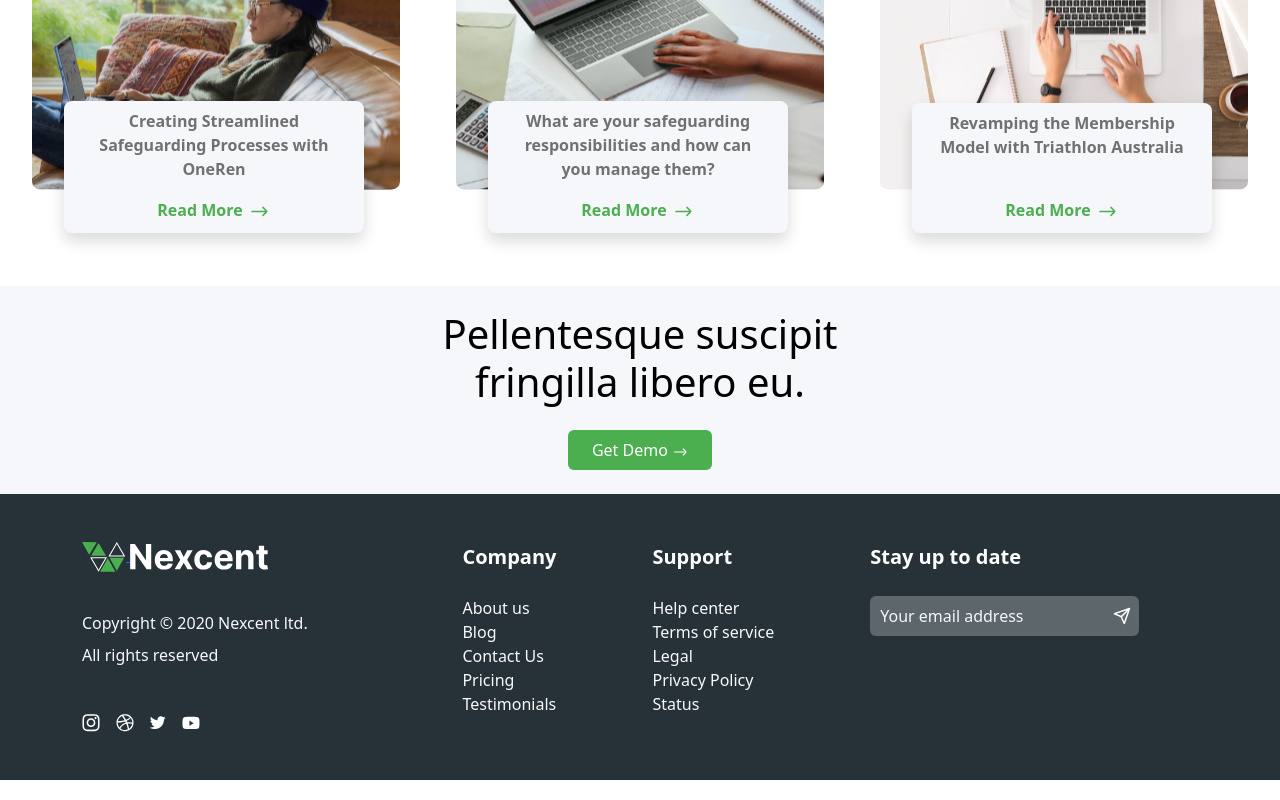
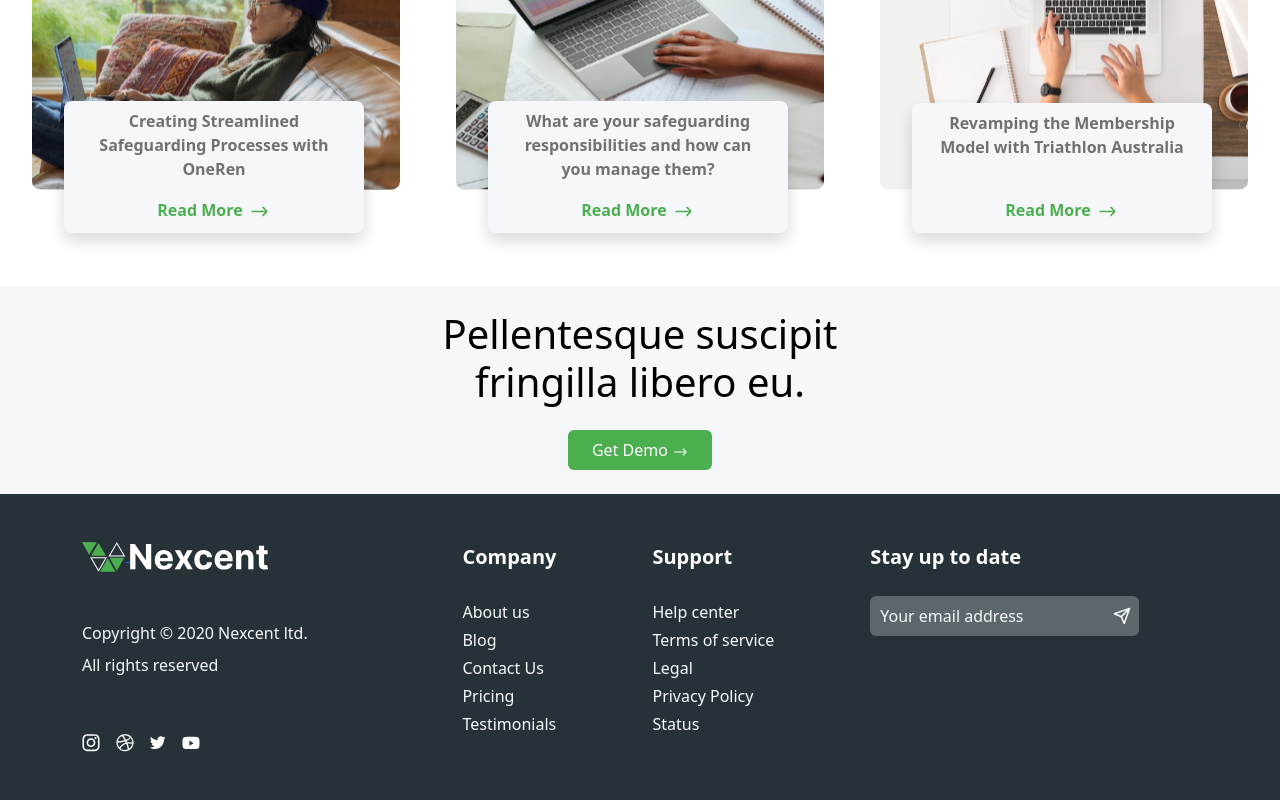
Before and after one commit to Suleman615/react-bootstrap, a React (Vite) app: page / in a window 1280 px wide. Shown: the part 3572-4372 px from the top of the page. Built offline with nearby package versions, Linux system fonts and the light colour scheme.

Commit message:
Footer updated

```diff
--- a/src/components/Footer.jsx
+++ b/src/components/Footer.jsx
@@ -38,9 +38,9 @@ const Footer = () => {
                     </div>
 
 
-                    <div className='d-flex flex-column flex-md-row justify-content-center gap-5 gap-sm-2 gap-lg-5 flex-grow-1 ms-4  ms-md-3 ms-lg-5 '>
+                    <div className='d-flex flex-column flex-md-row  justify-content-center gap-5 gap-sm-2 gap-lg-5 flex-grow-1 ms-4  ms-md-3 ms-lg-5 '>
                         <div className='mx-0  mx-md-5 '>
-                            <ul className='text-light  list-unstyled'>
+                            <ul className='text-light d-flex flex-column gap-1  list-unstyled'>
                                 <li className='fw-semibold fs-5 mb-4 text-white'>Company</li>
                                 <li>About us</li>
                                 <li>Blog</li>
@@ -50,7 +50,7 @@ const Footer = () => {
                             </ul>
                         </div>
                         <div className='me-5  ms-md-0'>
-                            <ul className='text-light  list-unstyled'>
+                            <ul className='text-light d-flex flex-column gap-1 list-unstyled'>
                                 <li className='fw-semibold mb-4 fs-5 text-white'>Support</li>
                                 <li>Help center</li>
                                 <li>Terms of service</li>
```
